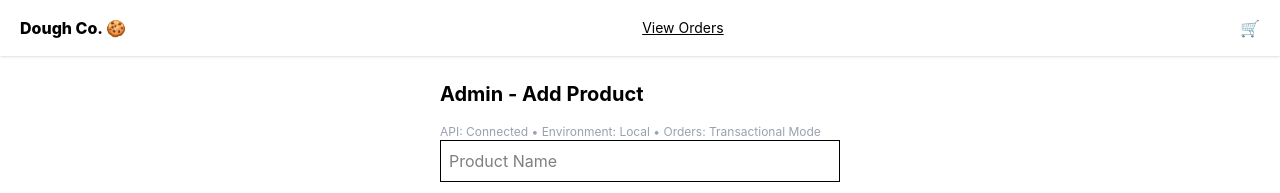
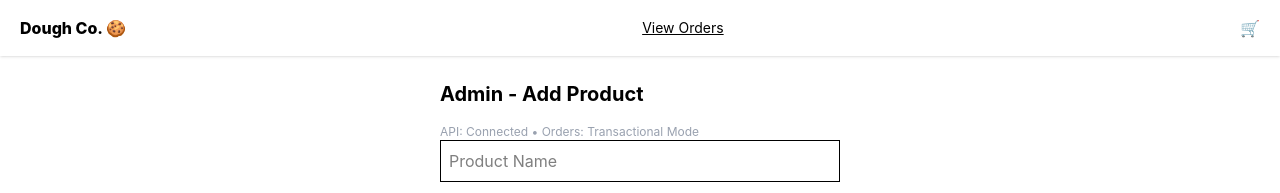
Before and after one commit to psysush10/doughco-frontend, a React (Vite) app: page /admin/products in a window 1280 px wide. Shown: the top 193 px of the page. Built offline with nearby package versions, Linux system fonts and the light colour scheme.

Commit message:
change: static content

```diff
--- a/src/pages/AdminProducts.jsx
+++ b/src/pages/AdminProducts.jsx
@@ -58,7 +58,7 @@ function AdminProducts() {
     <div className="p-6 max-w-md mx-auto">
       <h1 className="text-xl font-bold mb-4">Admin - Add Product</h1>
       <div className="text-xs text-gray-400 mt-2">
-        API: Connected • Environment: Local • Orders: Transactional Mode
+        API: Connected • Orders: Transactional Mode
         </div>
 
       <form onSubmit={handleSubmit} className="space-y-3">
--- a/src/pages/DevMode.jsx
+++ b/src/pages/DevMode.jsx
@@ -34,7 +34,6 @@ function DevMode() {
       {/* SYSTEM STATUS */}
       <div className="border p-3 rounded mb-3">
         <p>API: Connected</p>
-        <p>Environment: Local</p>
       </div>
 
       {/* BUSINESS SNAPSHOT */}
```
